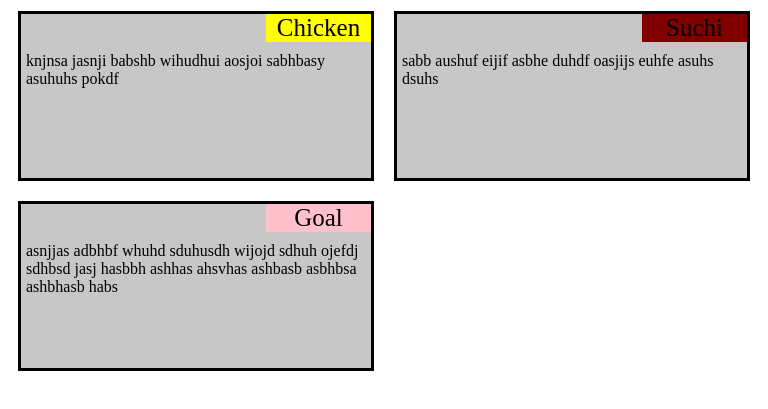
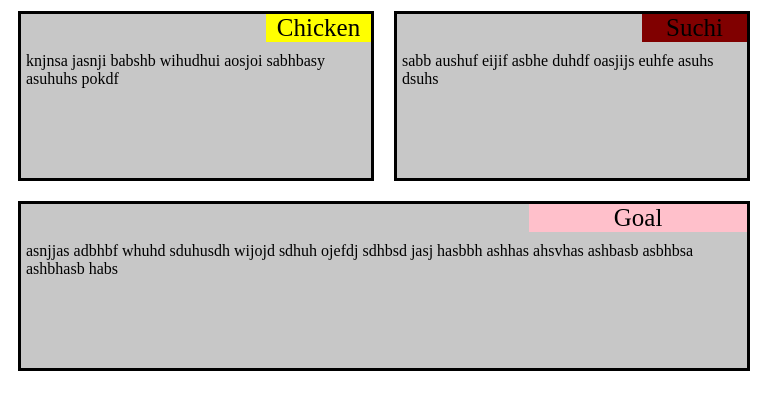
Before and after one commit to Mari0000/Coursera-test, a plain HTML site: page task1.html in a window 768 px wide. Shown: the part 79-488 px from the top of the page. Drawn offline with Linux system fonts and the light colour scheme.

Commit message:
Add files via upload

```diff
--- a/style.css
+++ b/style.css
@@ -57,6 +57,9 @@
       	 	width: 50%;
       	 	float: left;
       	 }
+          .last{
+            width: 100%;
+          }
       	 p{
       	    padding-left: 5px;
       	    padding-right: 5px;
--- a/task1.html
+++ b/task1.html
@@ -22,7 +22,7 @@
                </section>
 
          </div>
-         <div class="col-lg-4 col-md-6 col-xs-12">
+         <div class="col-lg-4 col-md-6 col-xs-12 last">
                <section class="section">
                	 <span id="goal">Goal</span>
                 <p> asnjjas adbhbf whuhd sduhusdh wijojd sdhuh ojefdj sdhbsd jasj hasbbh ashhas ahsvhas ashbasb asbhbsa  ashbhasb habs</p>
```
